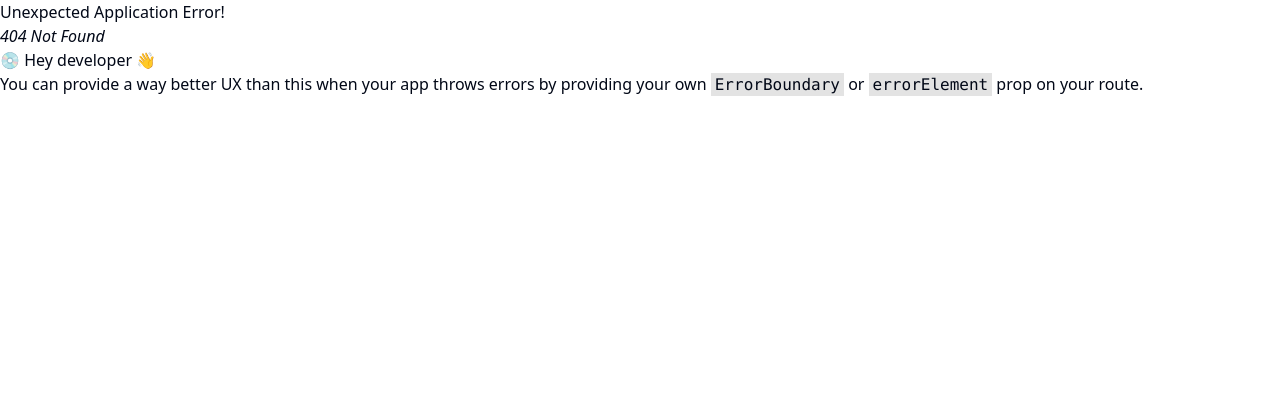
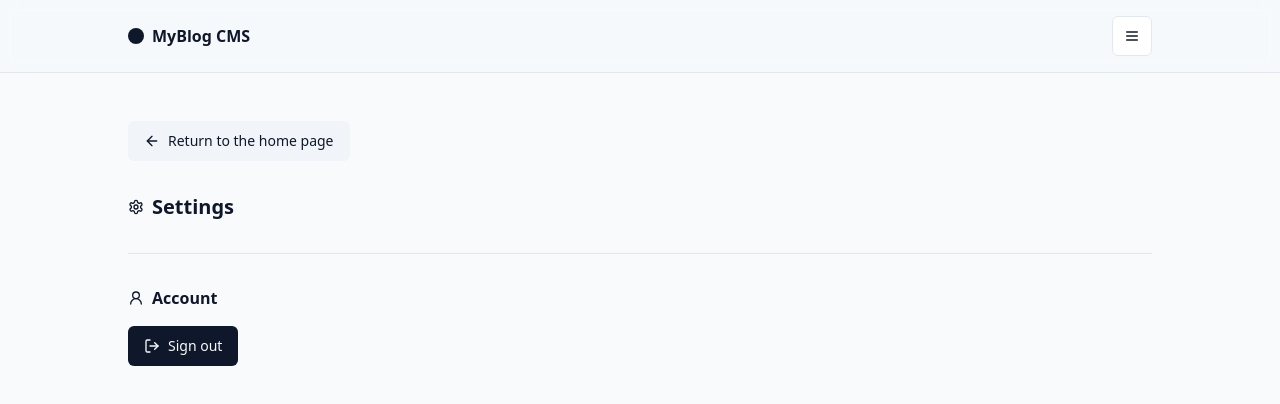
Before and after one commit to cherartem/myblog-cms, a React (Vite) app: page /settings in a window 1280 px wide. Before the commit this address had no page. Shown: the top 404 px of the page. Built offline with nearby package versions, Linux system fonts and the light colour scheme.

Commit message:
Add sign out functionality

```diff
--- a/package.json
+++ b/package.json
@@ -19,6 +19,7 @@
     "@radix-ui/react-label": "^2.0.2",
     "@radix-ui/react-radio-group": "^1.1.3",
     "@radix-ui/react-select": "^1.2.2",
+    "@radix-ui/react-separator": "^1.0.3",
     "@radix-ui/react-slot": "^1.0.2",
     "@radix-ui/react-toast": "^1.1.4",
     "@radix-ui/react-tooltip": "^1.0.6",
--- a/src/axiosInstance.ts
+++ b/src/axiosInstance.ts
@@ -29,6 +29,10 @@ axiosInstance.interceptors.response.use(
       try {
         const { data } = await axiosInstance.post("/refresh-token");
 
+        if (data.response.status === 400 || data.response.status === 404) {
+          throw new Error("Unauthorized");
+        }
+
         const newAccessToken = data.accessToken;
 
         setAccessToken(newAccessToken);
--- /dev/null
+++ b/src/components/ui/separator.tsx
@@ -0,0 +1,29 @@
+import * as React from "react";
+import * as SeparatorPrimitive from "@radix-ui/react-separator";
+
+import { cn } from "@/lib/utils";
+
+const Separator = React.forwardRef<
+  React.ElementRef<typeof SeparatorPrimitive.Root>,
+  React.ComponentPropsWithoutRef<typeof SeparatorPrimitive.Root>
+>(
+  (
+    { className, orientation = "horizontal", decorative = true, ...props },
+    ref
+  ) => (
+    <SeparatorPrimitive.Root
+      ref={ref}
+      decorative={decorative}
+      orientation={orientation}
+      className={cn(
+        "shrink-0 bg-border",
+        orientation === "horizontal" ? "h-[1px] w-full" : "h-full w-[1px]",
+        className
+      )}
+      {...props}
+    />
+  )
+);
+Separator.displayName = SeparatorPrimitive.Root.displayName;
+
+export { Separator };
--- a/src/layout/components/MobileMenu.tsx
+++ b/src/layout/components/MobileMenu.tsx
@@ -8,6 +8,7 @@ import {
 } from "@/components/ui/dropdown-menu";
 import MobileMenuTriggerButton from "./MobileMenuTriggerButton";
 import { Link } from "react-router-dom";
+import { Home, Newspaper, Settings } from "lucide-react";
 
 export default function MobileMenu() {
   return (
@@ -19,12 +20,23 @@ export default function MobileMenu() {
         <DropdownMenuLabel>Menu</DropdownMenuLabel>
         <DropdownMenuSeparator />
         <DropdownMenuItem asChild>
-          <Link to="/">Home</Link>
+          <Link to="/">
+            <Home className="mr-2 h-4 w-4" />
+            Home
+          </Link>
         </DropdownMenuItem>
         <DropdownMenuItem asChild>
-          <Link to="/new-article">Create a new article</Link>
+          <Link to="/new-article">
+            <Newspaper className="mr-2 h-4 w-4" />
+            Create a new article
+          </Link>
         </DropdownMenuItem>
-        <DropdownMenuItem>Sign out of your account</DropdownMenuItem>
+        <DropdownMenuItem asChild>
+          <Link to="/settings">
+            <Settings className="mr-2 h-4 w-4" />
+            Settings
+          </Link>
+        </DropdownMenuItem>
       </DropdownMenuContent>
     </DropdownMenu>
   );
--- /dev/null
+++ b/src/layout/components/SignOutDialog.tsx
@@ -0,0 +1,71 @@
+import { setAccessToken } from "@/accessToken";
+import axiosInstance from "@/axiosInstance";
+import {
+  AlertDialog,
+  AlertDialogAction,
+  AlertDialogCancel,
+  AlertDialogContent,
+  AlertDialogDescription,
+  AlertDialogFooter,
+  AlertDialogHeader,
+  AlertDialogTitle,
+  AlertDialogTrigger,
+} from "@/components/ui/alert-dialog";
+import { Button } from "@/components/ui/button";
+import { useMutation } from "@tanstack/react-query";
+import { Loader2, LogOut } from "lucide-react";
+import { useNavigate } from "react-router-dom";
+
+async function signOut() {
+  const { data } = await axiosInstance.post("users/sign-out");
+  return data;
+}
+
+export default function SignOutDialog() {
+  const navigate = useNavigate();
+
+  const { mutate, isLoading } = useMutation({
+    mutationFn: signOut,
+    onSuccess: () => {
+      setAccessToken("");
+      navigate("/sign-in");
+    },
+    onError: () => {
+      setAccessToken("");
+      navigate("/sign-in");
+    },
+  });
+
+  return (
+    <AlertDialog>
+      <AlertDialogTrigger asChild>
+        <Button className="w-fit">
+          <LogOut className="mr-2 h-4 w-4" />
+          Sign out
+        </Button>
+      </AlertDialogTrigger>
+      <AlertDialogContent>
+        <AlertDialogHeader>
+          <AlertDialogTitle>Sign out</AlertDialogTitle>
+          <AlertDialogDescription>
+            Are you sure you want to sign out of your account?
+          </AlertDialogDescription>
+        </AlertDialogHeader>
+        <AlertDialogFooter>
+          <AlertDialogCancel>Cancel</AlertDialogCancel>
+          {isLoading ? (
+            <AlertDialogAction disabled>
+              <Loader2 className="mr-2 h-4 w-4 animate-spin" />
+              Sign out
+            </AlertDialogAction>
+          ) : (
+            <AlertDialogAction onClick={() => mutate()}>
+              <LogOut className="mr-2 h-4 w-4" />
+              Sign out
+            </AlertDialogAction>
+          )}
+        </AlertDialogFooter>
+      </AlertDialogContent>
+    </AlertDialog>
+  );
+}
--- a/src/main.tsx
+++ b/src/main.tsx
@@ -10,6 +10,7 @@ import { SignInPage } from "./pages/sign-in";
 import HomePage from "./pages/home";
 import NewArticlePage from "./pages/new-article";
 import { Provider as ReactWrapBalancerProvider } from "react-wrap-balancer";
+import SettingsPage from "./pages/settings";
 
 const queryClient = new QueryClient();
 
@@ -25,6 +26,10 @@ const router = createBrowserRouter([
       {
         path: "/new-article",
         element: <NewArticlePage />,
+      },
+      {
+        path: "/settings",
+        element: <SettingsPage />,
       },
     ],
   },
--- a/src/pages/home/components/DeleteAlertDialog.tsx
+++ b/src/pages/home/components/DeleteAlertDialog.tsx
@@ -57,7 +57,7 @@ export default function DeleteAlertDialog({ articleId }: Props) {
         <AlertDialogHeader>
           <AlertDialogTitle>Delete the article</AlertDialogTitle>
           <AlertDialogDescription>
-            Are you absolutely sure you want to permanently delete this article?
+            Are you sure you want to permanently delete this article?
           </AlertDialogDescription>
         </AlertDialogHeader>
         <AlertDialogFooter>
--- /dev/null
+++ b/src/pages/settings/components/Account.tsx
@@ -0,0 +1,14 @@
+import SignOutDialog from "@/layout/components/SignOutDialog";
+import { User2 } from "lucide-react";
+
+export default function Account() {
+  return (
+    <div className="flex flex-col gap-4">
+      <div className="flex flex-row items-center justify-start gap-2">
+        <User2 className="h-4 w-4" />
+        <p className="font-semibold">Account</p>
+      </div>
+      <SignOutDialog />
+    </div>
+  );
+}
--- /dev/null
+++ b/src/pages/settings/components/Settings.tsx
@@ -0,0 +1,16 @@
+import { Separator } from "@/components/ui/separator";
+import { SettingsIcon } from "lucide-react";
+import Account from "./Account";
+
+export default function Settings() {
+  return (
+    <div className="flex flex-col gap-8">
+      <div className="flex flex-row items-center justify-start gap-2">
+        <SettingsIcon className="h-4 w-4" />
+        <h1 className="text-xl font-semibold">Settings</h1>
+      </div>
+      <Separator />
+      <Account />
+    </div>
+  );
+}
--- /dev/null
+++ b/src/pages/settings/index.tsx
@@ -0,0 +1,11 @@
+import ReturnButton from "../new-article/components/ReturnButton";
+import Settings from "./components/Settings";
+
+export default function SettingsPage() {
+  return (
+    <div className="flex flex-col gap-8">
+      <ReturnButton />
+      <Settings />
+    </div>
+  );
+}
```
Also changed, not shown: 1 other file (tests, documents, lock files or other folders).
